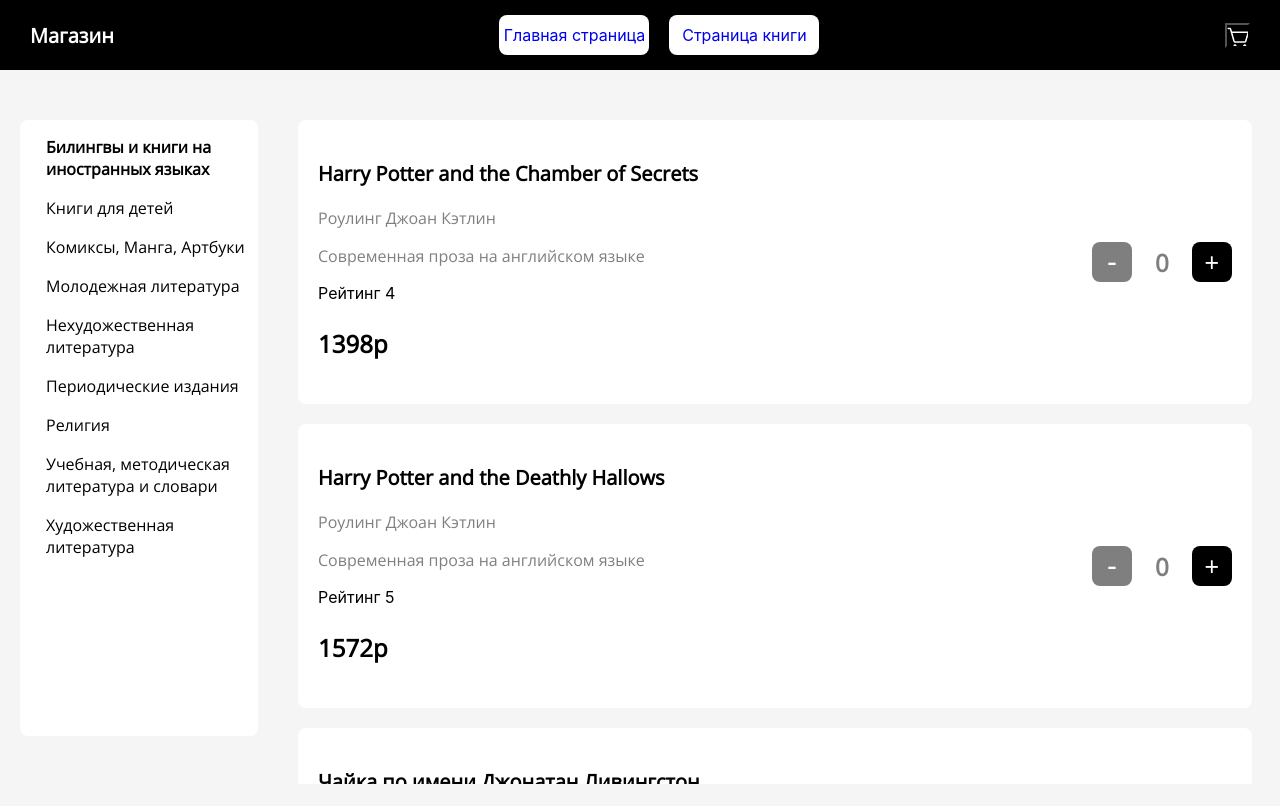
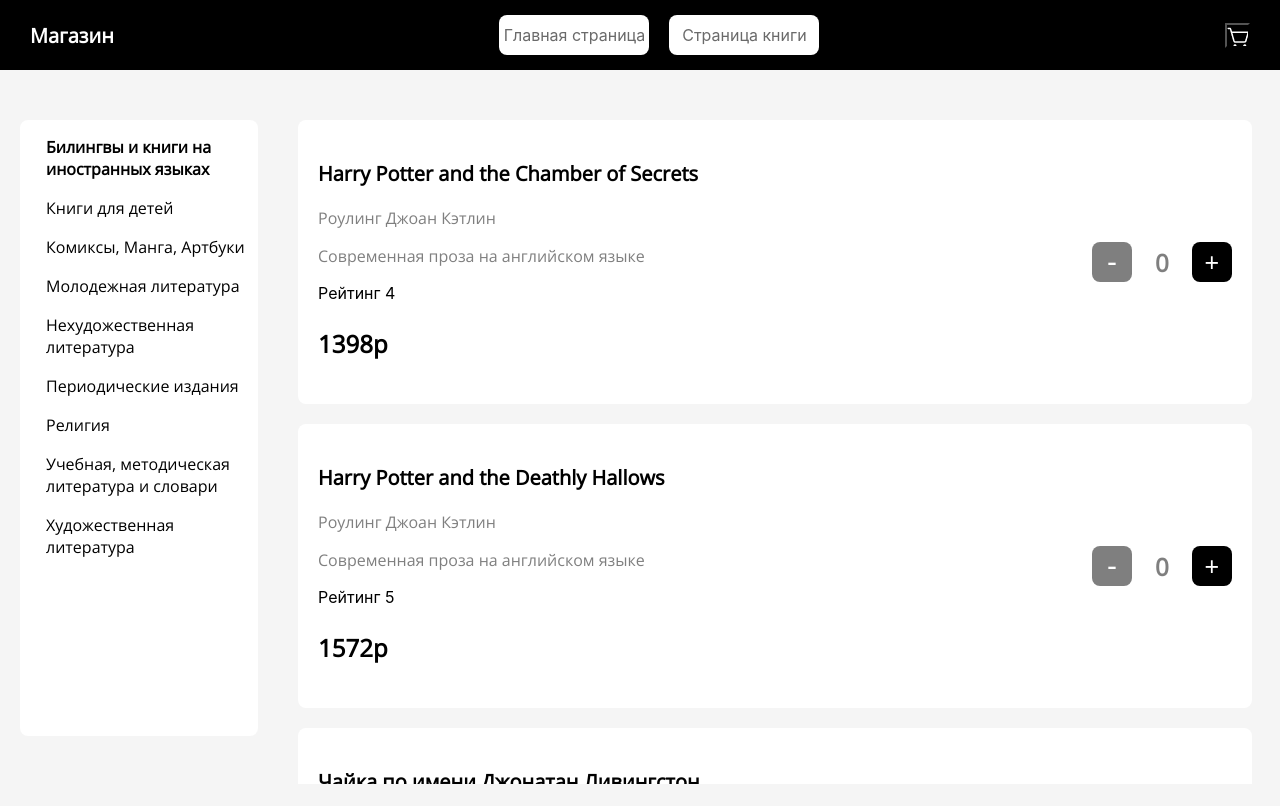
Before and after one commit to OraPoulpe/Book_Store_homework, a React (Create React App) app: page / in a window 1280 px wide. Built offline with nearby package versions, Linux system fonts and the light colour scheme.

Commit message:
add_book_page

```diff
--- a/package.json
+++ b/package.json
@@ -1,5 +1,6 @@
 {
   "name": "homework_book_store",
+  "homepage": "http://OraPoulpe.github.io/Book_Store_homework",
   "version": "0.1.0",
   "private": true,
   "dependencies": {
@@ -7,6 +8,7 @@
     "@testing-library/react": "^13.4.0",
     "@testing-library/user-event": "^13.5.0",
     "@types/react-router-dom": "^5.3.3",
+    "gh-pages": "^4.0.0",
     "localforage": "^1.10.0",
     "match-sorter": "^6.3.1",
     "react": "^18.2.0",
@@ -20,7 +22,9 @@
     "start": "react-scripts start",
     "build": "react-scripts build",
     "test": "react-scripts test",
-    "eject": "react-scripts eject"
+    "eject": "react-scripts eject",
+    "predeploy": "npm run build",
+    "deploy": "gh-pages -d build"
   },
   "eslintConfig": {
     "extends": [
--- a/src/App.jsx
+++ b/src/App.jsx
@@ -11,11 +11,11 @@
         <BrowserRouter>
             <Routes>
                 <Route index element={<MainPage genres={ mock }/>}/>
-                <Route path="/book" element={<BookPage book={mock[0].books[1]}/>}/>
-                <Route
+                <Route path="/Book_Store_homework/book" element={<BookPage book={mock[0].books[1]}/>}/>
+                {/* <Route
                 path="*"
                 element={<Navigate to="/" replace />}
-                />
+                /> */}
             </Routes>
         </BrowserRouter>
     </Layout>
--- a/src/components/Layout/Layout.jsx
+++ b/src/components/Layout/Layout.jsx
@@ -8,7 +8,7 @@
             <p className={styles.store_text}>Магазин</p>
             <div className={styles.nav_bar}>
                 <a className={styles.btn_book_page} href='/'>Главная страница</a>
-                <a className={styles.btn_book_page} href='/book'>Страница книги</a>
+                <a className={styles.btn_book_page} href='Book_Store_homework/book'>Страница книги</a>
             </div>
             <button className={styles.btn_basket}/>
         </header>
--- a/src/components/Layout/styleLayout.module.css
+++ b/src/components/Layout/styleLayout.module.css
@@ -46,6 +46,11 @@
     align-items: center;
     margin-right: 20px;
     text-decoration: none;
+    color: #6a6a6a;
+}
+
+.btn_book_page:visited{
+    text-decoration: none;
 }
 
 .nav_bar {
```
Also changed, not shown: 1 other file (tests, documents, lock files or other folders).
